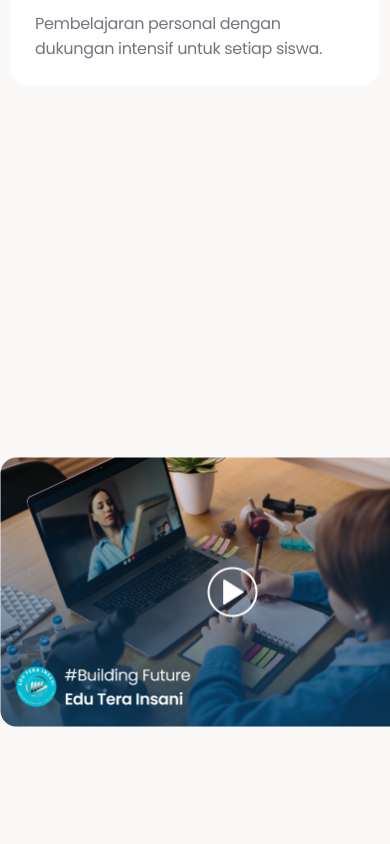
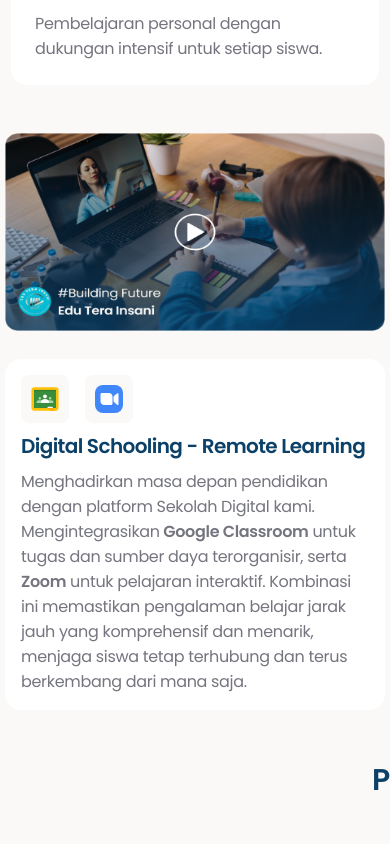
Before and after one commit to Ideatecore-dev-team/EduteraInsani-client, a React (Vite) app: page / in a window 390 px wide. Shown: the part 1220-2064 px from the top of the page. Built offline with nearby package versions, Linux system fonts and the light colour scheme.

Commit message:
Done Digital Section Responsive Home

```diff
--- a/src/components/Digital.css
+++ b/src/components/Digital.css
@@ -10,3 +10,14 @@
 .vidio-content {
   width: 661px;
 }
+
+@media (max-width: 639px) {
+  .digital-container img {
+    width: 100%;
+    height: 198.154px;
+  }
+
+  .vidio-content {
+    width: 100%;
+  }
+}
--- a/src/components/Digital.jsx
+++ b/src/components/Digital.jsx
@@ -4,12 +4,12 @@ import "./Digital.css";
 
 function Digital() {
   return (
-    <div className="digital-section flex pb-24 items-center bg-background">
-      <div className="digital-container flex w-base-content mx-auto items-center gap-7">
+    <div className="digital-section flex pb-12 lg:pb-24 lg:items-center justify-center items-start bg-background">
+      <div className="digital-container flex lg:flex-row flex-col lg:w-base-content w-width-sm mx-auto lg:items-center items-start gap-7">
         <img src={Vidio} alt="vidio" />
-        <div className="vidio-content flex p-6 flex-col items-start gap-2 self-stretch bg-white rounded-2xl">
+        <div className="vidio-content flex lg:p-6 p-4 flex-col items-start gap-2 self-stretch bg-white rounded-2xl">
           <div className="vid-icons flex items-start gap-4">
-            <div className="clasroom bg-background rounded-lg flex size-12 p-2 justify-center items-center">
+            <div className="classroom bg-background rounded-lg flex size-12 p-2 justify-center items-center">
               <svg
                 xmlns="http://www.w3.org/2000/svg"
                 width="33"
@@ -72,7 +72,7 @@ function Digital() {
               </div>
             </div>
           </div>
-          <h3 className="text-primary text-3xl font-semibold">
+          <h3 className="text-primary text-xl lg:text-3xl font-semibold">
             Digital Schooling - Remote Learning
           </h3>
           <p className=" text-base font-normal text-neutral-2">
--- a/tailwind.config.js
+++ b/tailwind.config.js
@@ -22,6 +22,7 @@ export default {
         "width-3.1": "339px",
         "width-3.2": "342px",
         "width-4": "368px",
+        "width-sm": "380px",
         "width-4.1": "466px",
         "width-5": "468px",
         "width-6": "564px",
@@ -59,12 +60,12 @@ export default {
       borderRadius: {
         rounded32: "32px",
       },
-      lineHeight:{
-        leading45:"45px",
+      lineHeight: {
+        leading45: "45px",
       },
-      letterSpacing:{
-        trackingMinus072:"-0.72px",
-      }
+      letterSpacing: {
+        trackingMinus072: "-0.72px",
+      },
     },
   },
   plugins: [],
```
